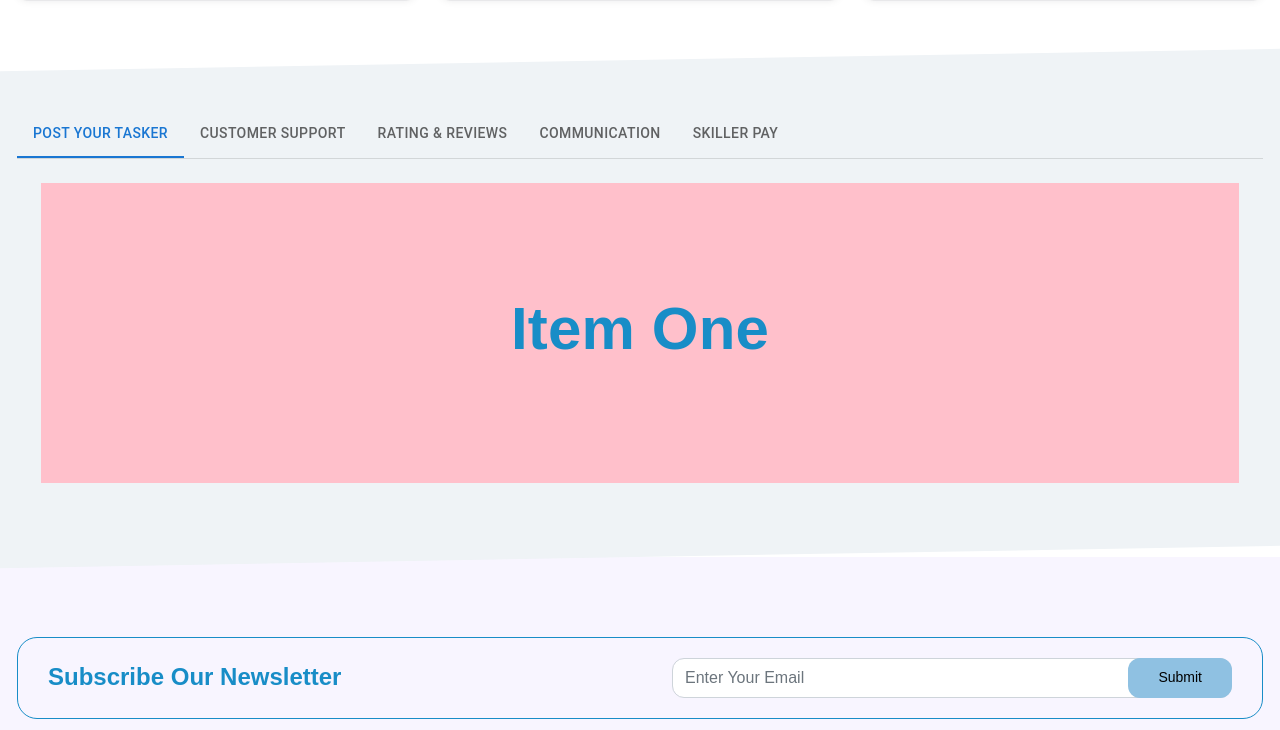
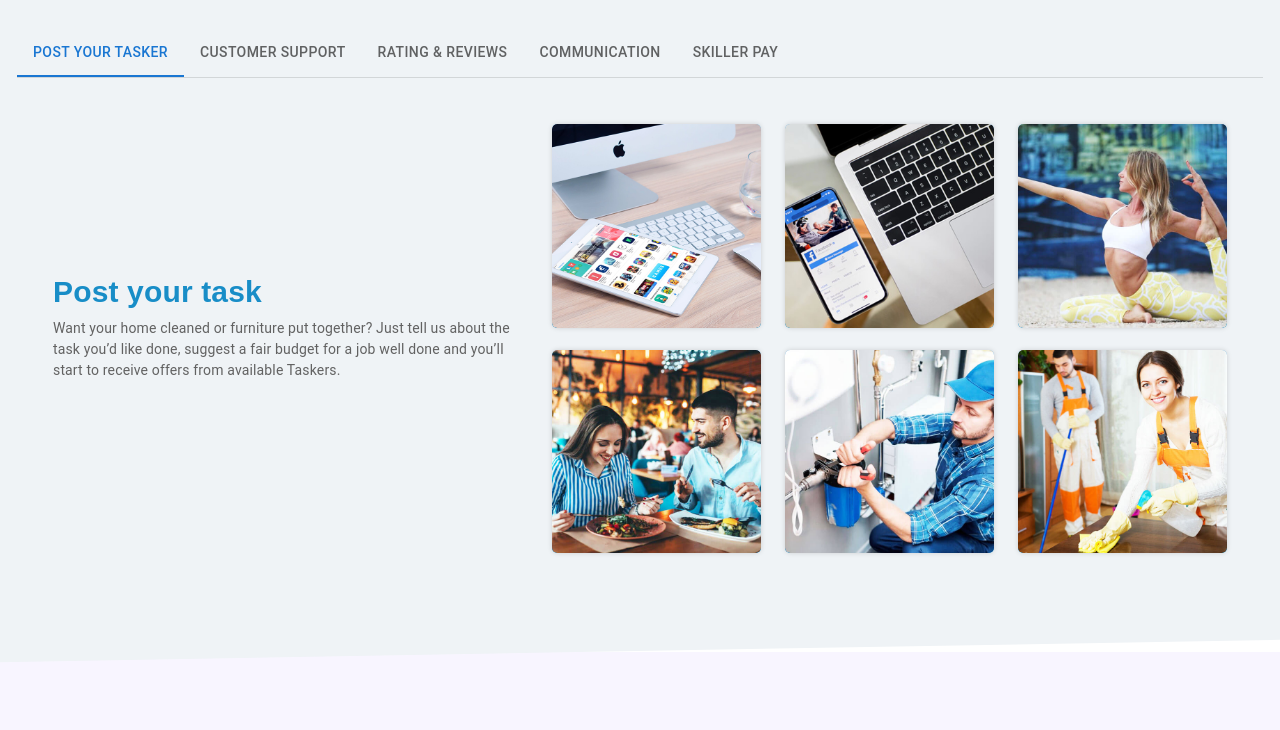
Before and after one commit to HimanshuSuratiya/SkillerWebnMob, a React (Create React App) app: page /how-it-works in a window 1280 px wide. Shown: the part 1088-1818 px from the top of the page. Built offline with nearby package versions, Linux system fonts and the light colour scheme.

Commit message:
How its work tab post a tasker done

```diff
--- a/src/Components/Howitworks/Howitwork.js
+++ b/src/Components/Howitworks/Howitwork.js
@@ -82,6 +82,39 @@ const Howitwork = () => {
         },
     ]
 
+    const postATaskerData = [
+        {
+            name: 'Mr. Williamson',
+            skill: 'Web Development',
+            imgSource: Images.app,
+        },
+        {
+            name: 'Mr. John Dan',
+            skill: 'App Development',
+            imgSource: Images.web,
+        },
+        {
+            name: 'Mrs. Aleena',
+            skill: 'Yoga',
+            imgSource: Images.four,
+        },
+        {
+            name: 'Mr & Mrs. Cookers',
+            skill: 'Cooking',
+            imgSource: Images.one,
+        },
+        {
+            name: 'Mr. Parmod',
+            skill: 'Plummber',
+            imgSource: Images.two,
+        },
+        {
+            name: 'Cleaner Company',
+            skill: 'Home Cleaning',
+            imgSource: Images.three,
+        },
+    ]
+
     return (
         <>
             <Menu />
@@ -90,12 +123,6 @@ const Howitwork = () => {
                 <div className='how-work-all-box-area'>
                     <div className='container'>
                         <div className='row'>
-                            <div className='col-lg-12'>
-                                <div className='how-work-heading-area'>
-                                    <h2>How its work</h2>
-                                    <p>The best place for people and businesses to outsource tasks</p>
-                                </div>
-                            </div>
                             {howItWorksData.map((item) => {
                                 return (
                                     <div className='col-4'>
@@ -129,9 +156,37 @@ const Howitwork = () => {
                                 </Tabs>
                             </Box>
                             <TabPanel value={value} index={0}>
-                                <div className='d-flex justify-content-center align-items-center' style={{ height: '300px', width: '100%', backgroundColor: 'pink' }}>
-                                    <h1>Item One</h1>
-                                </div>
+                                <section className='pb-4'>
+                                    <div className="container">
+                                        <div className="row">
+                                            <div className="col-lg-5 d-flex align-items-center justify-content-center">
+                                                <div className='how-work-heading-area text-start'>
+                                                    <div>
+                                                        <h2 className='post-task-heading'>Post your task</h2>
+                                                        <p className='post-task-heading-inner-text'>Want your home cleaned or furniture put together? Just tell us about the task you’d like done, suggest a fair budget for a job well done and you’ll start to receive offers from available Taskers.</p>
+                                                    </div>
+                                                </div>
+                                            </div>
+                                            <div className="col-lg-7">
+                                                <div className="row">
+                                                    {postATaskerData.map((item) => {
+                                                        return (
+                                                            <div className="col-lg-4">
+                                                                <div className="box">
+                                                                    <img src={item.imgSource} />
+                                                                    <div className="box-content">
+                                                                        <h3 className="title">{item.name}</h3>
+                                                                        <span className="post">{item.skill}</span>
+                                                                    </div>
+                                                                </div>
+                                                            </div>
+                                                        )
+                                                    })}
+                                                </div>
+                                            </div>
+                                        </div>
+                                    </div>
+                                </section>
                             </TabPanel>
                             <TabPanel value={value} index={1}>
                                 <div className='d-flex justify-content-center align-items-center' style={{ height: '300px', width: '100%', backgroundColor: 'cyan' }}>
--- a/src/Components/Howitworks/howitwork.css
+++ b/src/Components/Howitworks/howitwork.css
@@ -47,6 +47,14 @@
     margin-bottom: 0px;
 }
 
+.post-task-heading {
+    font-size: 30px;
+}
+
+.post-task-heading-inner-text {
+    font-size: 14px;
+}
+
 /* Tabs  */
 .how-work-tab-area-bg-color {
     transform: skewY(-1deg);
@@ -57,3 +65,110 @@
 .how-work-bg-gray {
     transform: skewY(1deg);
 }
+
+/* post a tasker */
+.box {
+    background: linear-gradient(#8fc1e2, #188dc7);
+    font-family: 'Poppins', sans-serif;
+    box-shadow: 0 0 5px rgba(0, 0, 0, 0.15);
+    overflow: hidden;
+    position: relative;
+    margin-top: 22px;
+    border-radius: 5px;
+}
+
+.box img {
+    width: 100%;
+    height: auto;
+    transition: all 0.5s ease-out;
+    border-radius: 5px;
+}
+
+.box:hover img {
+    opacity: 0.2;
+}
+
+.box .box-content {
+    color: #fff !important;
+    width: 100%;
+    padding: 0 10px;
+    position: absolute;
+    bottom: 10px;
+    left: 0;
+    z-index: 1;
+}
+
+.box .title {
+    font-size: 18px;
+    font-weight: 800;
+    letter-spacing: 1px;
+    text-transform: uppercase;
+    margin: 0;
+    transform: perspective(200px) rotateX(90deg);
+    transform-origin: bottom center;
+    transition: all 0.5s ease 0s;
+    color: #fff;
+}
+
+.box:hover .title {
+    transform: rotateX(0);
+}
+
+.box .post {
+    color: #fff;
+    font-size: 14px;
+    font-weight: 600;
+    letter-spacing: 1px;
+    text-transform: uppercase;
+    display: block;
+    transform: perspective(200px) rotateX(-90deg);
+    transform-origin: top center;
+    transition: all 0.5s ease 0s;
+}
+
+.box:hover .post {
+    transform: rotateX(0);
+}
+
+.box .icon {
+    padding: 0;
+    margin: 0;
+    list-style: none;
+    opacity: 0;
+    position: absolute;
+    right: 5px;
+    top: 10px;
+    transition: all 0.5s ease 0s;
+}
+
+.box:hover .icon {
+    opacity: 1;
+}
+
+.box .icon li {
+    margin: 0 5px 0 0;
+    display: inline-block;
+}
+
+.box .icon li a {
+    color: #fff;
+    background: rgba(255, 255, 255, 0.3);
+    font-size: 15px;
+    text-align: center;
+    line-height: 33px;
+    width: 33px;
+    height: 33px;
+    display: block;
+    transition: all 0.3s ease 0s;
+}
+
+.box .icon li a:hover {
+    color: #108dc7;
+    background-color: #fff;
+}
+
+@media only screen and (max-width:990px) {
+    .box {
+        margin: 0 0 30px;
+    }
+}
```
